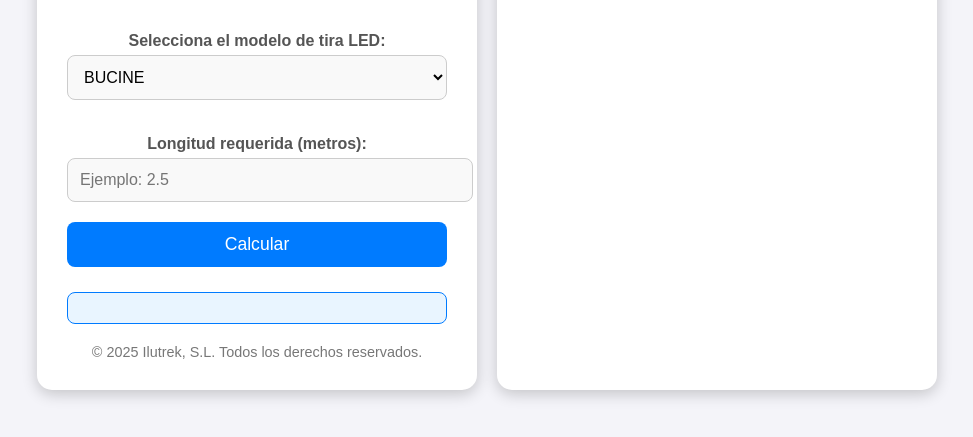
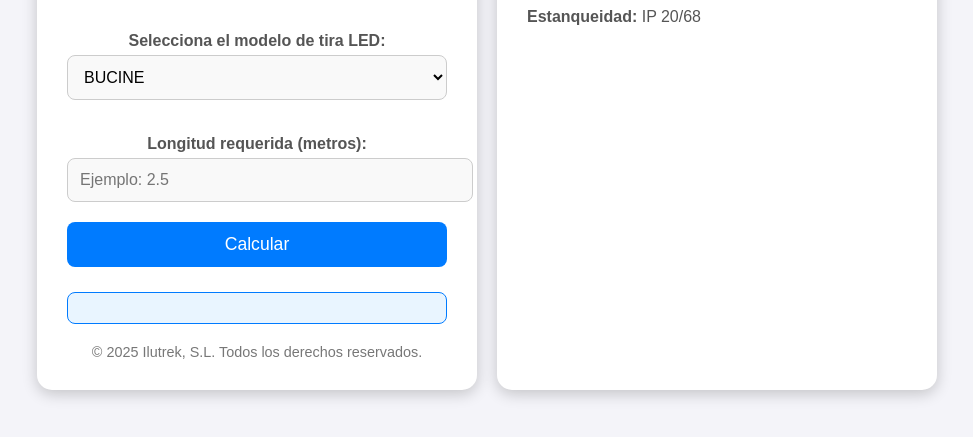
Before and after one commit to ilutreksl/Cortes_Tiras_Led, a plain HTML site: page index.html in a window 1280 px wide. Shown: the part 353-790 px from the top of the page, without its empty margins (153-1126 px from the left). Drawn offline with Linux system fonts and the light colour scheme.

Commit message:
Update index.html

```diff
--- a/index.html
+++ b/index.html
@@ -163,6 +163,7 @@
       <p><strong>Medida de Corte:</strong> <span id="modeloCorte"></span></p>
       <p><strong>Potencia:</strong> <span id="modeloPotencia"></span></p>
       <p><strong>Rendimiento:</strong> <span id="modeloRendimiento"></span></p>
+      <p><strong>Estanqueidad:</strong> <span id="modeloEstanqueidad"></span></p>
     </div>
   </div>
 
@@ -170,87 +171,87 @@
     // Datos de las tiras LED
     const tirasLED = [
       // Monocolor
-      { tipo: "mono", modelo: "BUCINE", valor: "50-24-mono-2-400"},
-      { tipo: "mono", modelo: "MESINA", valor: "50-12-mono-4.8-450"},
-      { tipo: "mono", modelo: "TOSCANA", valor: "50-12-mono-4.8-450"},
-      { tipo: "mono", modelo: "PISA", valor: "50-12-mono-4.8-450"},
-      { tipo: "mono", modelo: "COMO", valor: "50-24-mono-5-600"},
-      { tipo: "mono", modelo: "CASSINO", valor: "83-24-mono-7.2-800"},
-      { tipo: "mono", modelo: "PAVIA", valor: "62.5-24-mono-7.2-1000"},
-      { tipo: "mono", modelo: "CALDIERO", valor: "33.3-48-mono-8.8-1000"},
-      { tipo: "mono", modelo: "GENOVA12V", valor: "25-12-mono-9.6-850"},
-      { tipo: "mono", modelo: "CATANIA12V", valor: "25-12-mono-9.6-850"},
-      { tipo: "mono", modelo: "GENOVA24V", valor: "50-24-mono-9.6-850"},
-      { tipo: "mono", modelo: "CATANIA24V", valor: "50-24-mono-9.6-850"},
-      { tipo: "mono", modelo: "IVREA", valor: "50-24-mono-9.6-1000"},
-      { tipo: "mono", modelo: "BAVENO", valor: "50-24-mono-9.6-750"},
-      { tipo: "mono", modelo: "BOSA", valor: "50-24-mono-9.6-750"},
-      { tipo: "mono", modelo: "BRA", valor: "100-24-mono-9.6-1500"},
-      { tipo: "mono", modelo: "CUNEO", valor: "50-24-mono-9.6-800"},
-      { tipo: "mono", modelo: "AFFI", valor: "50-24-mono-9.6-800"},
-      { tipo: "mono", modelo: "CERVIA", valor: "50-12-mono-10-900"},
-      { tipo: "mono", modelo: "NOVARA", valor: "71.4-24-mono-10-1500"},
-      { tipo: "mono", modelo: "PARMA", valor: "50-24-mono-8-1000"},
-      { tipo: "mono", modelo: "LIVORNO", valor: "100-24-mono-14.4-1350"},
-      { tipo: "mono", modelo: "VOLTERRA", valor: "100-24-mono-14.4-1350"},
-      { tipo: "mono", modelo: "IMOLA", valor: "100-24-mono-14.4-1350"},
-      { tipo: "mono", modelo: "CASCINA", valor: "100-24-mono-14.4-1400"},
-      { tipo: "mono", modelo: "SALO", valor: "50-24-mono-14.4-1900"},
-      { tipo: "mono", modelo: "ALCAMO", valor: "50-24-mono-14.4-2000"},
-      { tipo: "mono", modelo: "LIMONE", valor: "50-24-mono-14.4-1100"},
-      { tipo: "mono", modelo: "CIVITA", valor: "50-24-mono-14.4-1600"},
-      { tipo: "mono", modelo: "CORATO", valor: "50-24-mono-15-1500"},
-      { tipo: "mono", modelo: "SICILIA", valor: "50-24-mono-15-1500"},
-      { tipo: "mono", modelo: "BASTIA", valor: "50-24-mono-15-1500"},
-      { tipo: "mono", modelo: "CHIERI", valor: "50-24-mono-17-1700"},
-      { tipo: "mono", modelo: "NORA", valor: "50-24-mono-19.2-3000"},
-      { tipo: "mono", modelo: "ANZIO", valor: "50-24-mono-19.2-3000"},
-      { tipo: "mono", modelo: "GAVI", valor: "50-24-mono-19.2-1700"},
-      { tipo: "mono", modelo: "TERNI", valor: "33.3-24-mono-21.6-3100"},
-      { tipo: "mono", modelo: "ROMA", valor: "30-24-mono-24.5-2100"},
-      { tipo: "mono", modelo: "FORENZA", valor: "83.3-24-mono-26-3900"},
-      { tipo: "mono", modelo: "VENECIA", valor: "18.5-24-mono-39-4800"},
+      { tipo: "mono", modelo: "BUCINE", valor: "50-24-mono-2-400-20/68"},
+      { tipo: "mono", modelo: "MESINA", valor: "50-12-mono-4.8-450-20/65"},
+      { tipo: "mono", modelo: "TOSCANA", valor: "50-12-mono-4.8-450-20"},
+      { tipo: "mono", modelo: "PISA", valor: "50-12-mono-4.8-450-65"},
+      { tipo: "mono", modelo: "COMO", valor: "50-24-mono-5-600-20/65"},
+      { tipo: "mono", modelo: "CASSINO", valor: "83-24-mono-7.2-800-20"},
+      { tipo: "mono", modelo: "PAVIA", valor: "62.5-24-mono-7.2-1000-20/65/68"},
+      { tipo: "mono", modelo: "CALDIERO", valor: "33.3-48-mono-8.8-1000-20/68"},
+      { tipo: "mono", modelo: "GENOVA12V", valor: "25-12-mono-9.6-850-20"},
+      { tipo: "mono", modelo: "CATANIA12V", valor: "25-12-mono-9.6-850-65"},
+      { tipo: "mono", modelo: "GENOVA24V", valor: "50-24-mono-9.6-850-20"},
+      { tipo: "mono", modelo: "CATANIA24V", valor: "50-24-mono-9.6-850-65"},
+      { tipo: "mono", modelo: "IVREA", valor: "50-24-mono-9.6-1000-20"},
+      { tipo: "mono", modelo: "BAVENO", valor: "50-24-mono-9.6-750-68"},
+      { tipo: "mono", modelo: "BOSA", valor: "50-24-mono-9.6-750-68"},
+      { tipo: "mono", modelo: "BRA", valor: "100-24-mono-9.6-1500-20"},
+      { tipo: "mono", modelo: "CUNEO", valor: "50-24-mono-9.6-800-20"},
+      { tipo: "mono", modelo: "AFFI", valor: "50-24-mono-9.6-800-65"},
+      { tipo: "mono", modelo: "CERVIA", valor: "50-12-mono-10-900-20"},
+      { tipo: "mono", modelo: "NOVARA", valor: "71.4-24-mono-10-1500-20/65"},
+      { tipo: "mono", modelo: "PARMA", valor: "50-24-mono-8-1000-20/67"},
+      { tipo: "mono", modelo: "LIVORNO", valor: "100-24-mono-14.4-1350-20"},
+      { tipo: "mono", modelo: "VOLTERRA", valor: "100-24-mono-14.4-1350-20"},
+      { tipo: "mono", modelo: "IMOLA", valor: "100-24-mono-14.4-1350-65"},
+      { tipo: "mono", modelo: "CASCINA", valor: "100-24-mono-14.4-1400-68"},
+      { tipo: "mono", modelo: "SALO", valor: "50-24-mono-14.4-1900-20"},
+      { tipo: "mono", modelo: "ALCAMO", valor: "50-24-mono-14.4-2000-20/65/67/68"},
+      { tipo: "mono", modelo: "LIMONE", valor: "50-24-mono-14.4-1100-20"},
+      { tipo: "mono", modelo: "CIVITA", valor: "50-24-mono-14.4-1600-68"},
+      { tipo: "mono", modelo: "CORATO", valor: "50-24-mono-15-1500-20/67"},
+      { tipo: "mono", modelo: "SICILIA", valor: "50-24-mono-15-1500-20"},
+      { tipo: "mono", modelo: "BASTIA", valor: "50-24-mono-15-1500-65"},
+      { tipo: "mono", modelo: "CHIERI", valor: "50-24-mono-17-1700-68"},
+      { tipo: "mono", modelo: "NORA", valor: "50-24-mono-19.2-3000-20"},
+      { tipo: "mono", modelo: "ANZIO", valor: "50-24-mono-19.2-3000-65"},
+      { tipo: "mono", modelo: "GAVI", valor: "50-24-mono-19.2-1700-20"},
+      { tipo: "mono", modelo: "TERNI", valor: "33.3-24-mono-21.6-3100-20/65"},
+      { tipo: "mono", modelo: "ROMA", valor: "30-24-mono-24.5-2100-20"},
+      { tipo: "mono", modelo: "FORENZA", valor: "83.3-24-mono-26-3900-20"},
+      { tipo: "mono", modelo: "VENECIA", valor: "18.5-24-mono-39-4800-20"},
 
       // CCT
-      { tipo: "cct", modelo: "RIETI", valor: "71.4-24-cct-19.2-800"},
-      { tipo: "cct", modelo: "CARRARA", valor: "71.4-24-cct-19.2-800"},
+      { tipo: "cct", modelo: "RIETI", valor: "71.4-24-cct-19.2-800-20"},
+      { tipo: "cct", modelo: "CARRARA", valor: "71.4-24-cct-19.2-800-65"},
 
       // COLORES
-      { tipo: "color", modelo: "PALERMO", valor: "50-24-color-12-Colores"},
+      { tipo: "color", modelo: "PALERMO", valor: "50-24-color-12-Colores-20/65"},
 
       // NEON
-      { tipo: "neon", modelo: "AZZATE", valor: "62.5-24-neon-8.1-500"},
-      { tipo: "neon", modelo: "ALESSANO", valor: "50-24-neon-14-RGB"},
-      { tipo: "neon", modelo: "ASSAGO", valor: "62.5-24-neon-12-390"},
-      { tipo: "neon", modelo: "AMENO", valor: "55.6-24-neon-16-RGB"},
-      { tipo: "neon", modelo: "ARONA", valor: "50-12-neon-12-210"},
-      { tipo: "neon", modelo: "DIMARO", valor: "50-24-neon-12-650"},
-      { tipo: "neon", modelo: "CENTO", valor: "0-24-neon-15-930"},
-      { tipo: "neon", modelo: "MIRA", valor: "25-24-neon-9-760"},
-      { tipo: "neon", modelo: "TRANI", valor: "21.7-24-neon-6-300"},
+      { tipo: "neon", modelo: "AZZATE", valor: "62.5-24-neon-8.1-500-67"},
+      { tipo: "neon", modelo: "ALESSANO", valor: "50-24-neon-14-RGB-67"},
+      { tipo: "neon", modelo: "ASSAGO", valor: "62.5-24-neon-12-390-67"},
+      { tipo: "neon", modelo: "AMENO", valor: "55.6-24-neon-16-RGB-67"},
+      { tipo: "neon", modelo: "ARONA", valor: "50-12-neon-12-210-67"},
+      { tipo: "neon", modelo: "DIMARO", valor: "50-24-neon-12-650-67"},
+      { tipo: "neon", modelo: "CENTO", valor: "0-24-neon-15-930-67"},
+      { tipo: "neon", modelo: "MIRA", valor: "25-24-neon-9-760-67"},
+      { tipo: "neon", modelo: "TRANI", valor: "21.7-24-neon-6-300-67"},
 
       // RGB / RGBW
-      { tipo: "rgb", modelo: "TRENTO", valor: "50-12-rgb-7.2-RGB"},
-      { tipo: "rgb", modelo: "TREVISO", valor: "50-12-rgb-7.2-RGB"},
-      { tipo: "rgb", modelo: "APRILIA", valor: "50-12-rgb-7.2-RGB"},
-      { tipo: "rgb", modelo: "BOZEN", valor: "50-24-rgb-12-RGB"},
-      { tipo: "rgb", modelo: "ASTI", valor: "50-24-rgb-12-RGB"},
-      { tipo: "rgb", modelo: "MONZA", valor: "100-24-rgb-14.4-RGB"},
-      { tipo: "rgb", modelo: "MODENA", valor: "100-24-rgb-14.4-RGB"},
-      { tipo: "rgb", modelo: "CROTONE", valor: "100-24-rgb-14.4-RGB"},
-      { tipo: "rgb", modelo: "LICATA", valor: "100-24-rgb-18-600"},
-      { tipo: "rgb", modelo: "MALPENSA", valor: "100-24-rgb-18-600"},
-      { tipo: "rgb", modelo: "PRATO", valor: "100-24-rgb-18-600"},
+      { tipo: "rgb", modelo: "TRENTO", valor: "50-12-rgb-7.2-RGB-20"},
+      { tipo: "rgb", modelo: "TREVISO", valor: "50-12-rgb-7.2-RGB-65"},
+      { tipo: "rgb", modelo: "APRILIA", valor: "50-12-rgb-7.2-RGB-68"},
+      { tipo: "rgb", modelo: "BOZEN", valor: "50-24-rgb-12-RGB-20"},
+      { tipo: "rgb", modelo: "ASTI", valor: "50-24-rgb-12-RGB-65"},
+      { tipo: "rgb", modelo: "MONZA", valor: "100-24-rgb-14.4-RGB-20"},
+      { tipo: "rgb", modelo: "MODENA", valor: "100-24-rgb-14.4-RGB-65"},
+      { tipo: "rgb", modelo: "CROTONE", valor: "100-24-rgb-14.4-RGB-68"},
+      { tipo: "rgb", modelo: "LICATA", valor: "100-24-rgb-18-600-20"},
+      { tipo: "rgb", modelo: "MALPENSA", valor: "100-24-rgb-18-600-65"},
+      { tipo: "rgb", modelo: "PRATO", valor: "100-24-rgb-18-600-68"},
 
       // ESPECIALES
-      { tipo: "especial", modelo: "BARLETTA", valor: "50-24-especial-12-830"},
-      { tipo: "especial", modelo: "ARICCIA", valor: "50-24-especial-12-640"},
-      { tipo: "especial", modelo: "PINETO", valor: "50-24-especial-12-920"},
-      { tipo: "especial", modelo: "ARITZIO", valor: "152-24-especial-18-1980"},
+      { tipo: "especial", modelo: "BARLETTA", valor: "50-24-especial-12-830-65H"},
+      { tipo: "especial", modelo: "ARICCIA", valor: "50-24-especial-12-640-65H"},
+      { tipo: "especial", modelo: "PINETO", valor: "50-24-especial-12-920-65H"},
+      { tipo: "especial", modelo: "ARITZIO", valor: "152-24-especial-18-1980-67"},
 
       // Tiras de 230V
-      { tipo: "alterna", modelo: "FERRARA II", valor: "100-230-alterna-17-1500"},
-      { tipo: "alterna", modelo: "TRIESTE", valor: "500-230-alterna-11-RGB"},
+      { tipo: "alterna", modelo: "FERRARA II", valor: "100-230-alterna-17-1500-67"},
+      { tipo: "alterna", modelo: "TRIESTE", valor: "500-230-alterna-11-RGB-67"},
     ];
 
     // Función para filtrar los modelos según el tipo seleccionado
@@ -281,12 +282,13 @@
       const tira = tirasLED.find(t => t.valor === modeloSeleccionado);
 
       if (tira) {
-        const [corte, voltaje, tipo, potencia, rendimiento] = tira.valor.split("-");
+        const [corte, voltaje, tipo, potencia, rendimiento, estanqueidad] = tira.valor.split("-");
         document.getElementById("modeloNombre").textContent = tira.modelo;
         document.getElementById("modeloVoltaje").textContent = `${voltaje}V`;
         document.getElementById("modeloCorte").textContent = `${corte} mm`;
         document.getElementById("modeloPotencia").textContent = `${potencia}W/Mt`;
         document.getElementById("modeloRendimiento").textContent = `${rendimiento}Lm/Mt`;
+        document.getElementById("modeloEstanqueidad").textContent = `IP ${estanqueidad}`;
       }
     }
 
```
